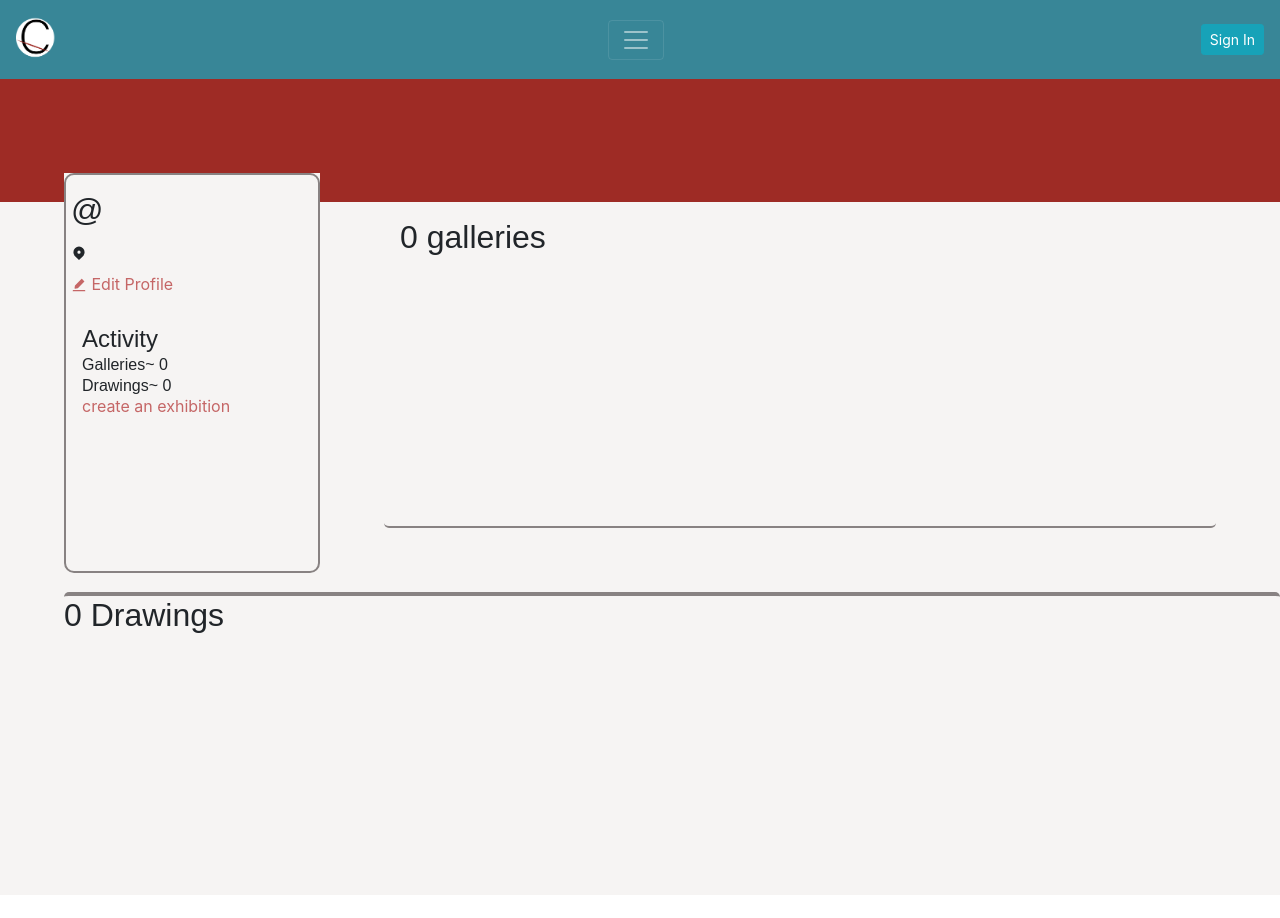
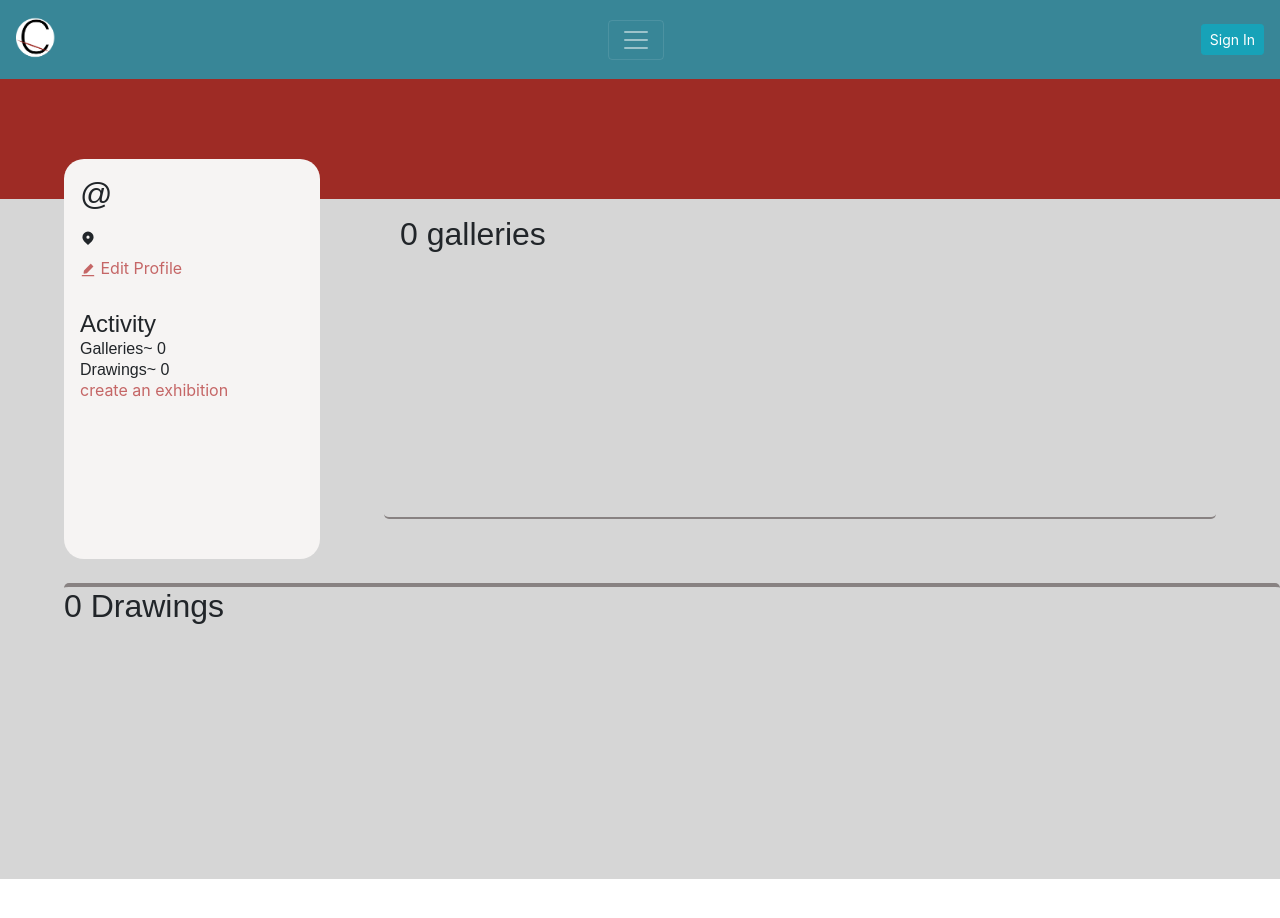
Before and after one commit to siobahnschuck/Curate, a React (Create React App) app in the folder client/: page /profile in a window 1280 px wide. Shown: the top 918 px of the page. Built offline with nearby package versions, Linux system fonts and the light colour scheme; a web font is replaced by a local one.

Commit message:
card styling

```diff
--- a/client/src/components/Forms/registerForm.jsx
+++ b/client/src/components/Forms/registerForm.jsx
@@ -8,7 +8,7 @@ import '../../css/Form.css'
 const RegisterForm = (props) => {
   return (
     <div className="home-register-form-con">
-      <p>create an account</p>
+      <h3>create an account</h3>
       <form className="home-form" onSubmit={(e) => props.handleSubmit(e)}>
         <input
           className="reg-in"
--- a/client/src/components/canvas/Canvas.jsx
+++ b/client/src/components/canvas/Canvas.jsx
@@ -120,10 +120,10 @@ const Canvas = (props) => {
             onChangeComplete={color => props.SetColor(color.hex)}
           />
         }>
-          <Button size="sm" variant="outline-info" >Select Color</Button>
+          <Button size="sm" variant="outline-info" style={{ backgroundColor: props.colorHexCode, color: "white" }} >Select Color</Button>
         </Tippy>
         {/* <Button size='sm' variant="outline-info" onClick={emojiPen}>Emoji Pen</Button> */}
-        <Button size='sm' variant="outline-info" onClick={ranColor}>Random Color</Button>
+        <Button size='sm' variant="outline-info" onClick={ranColor} style={{ backgroundColor: props.colorHexCode, color: "white" }}>Random Color</Button>
         {/* <Button size="sm" variant="outline-danger" onClick={undo}>undo</Button> */}
         <Button size="sm" variant="outline-danger" onClick={clearDrawing}>clear drawing</Button>
         {props.authenticated ? <form onSubmit={saveDrawing}>
--- a/client/src/css/Explore.css
+++ b/client/src/css/Explore.css
@@ -19,5 +19,5 @@
   background-color: white;
   border: 2px solid black;
   width: 20vw;
-  height: 25vh;
+  height: 15vh;
 }
--- a/client/src/css/Profile.css
+++ b/client/src/css/Profile.css
@@ -3,7 +3,7 @@
   display: grid;
   grid-template-columns: 30% 70%;
   grid-template-rows: 15% 40% 50%;
-  background-color: #F6F4F3;
+  background-color: #d6d6d6;
   /* margin: 0 1em; */
 }
 
@@ -16,7 +16,7 @@
 .drawing-cards {
   display:grid;
   grid-template-columns: 1fr 1fr 1fr;
-  background-color: #F6F4F3;
+  background-color: #d6d6d6;
 }
 
 .gallery-card {
@@ -39,18 +39,17 @@
 
 .user-info{
   grid-row: 2/3;
-  margin-top: 1em;
   background-color: #F6F4F3;
   height: 50vh;
   width: 20vw;
   align-self: center;
   place-self: center;
   z-index: 1;
+  border-radius: 20px;
 }
 
 .profile-card {
   justify-self: center;
-  border: 2px solid rgb(136, 130, 130);
   border-radius: 10px;
   width: 100%;
   height: 50vh;
@@ -58,7 +57,7 @@
 }
 
 .user-info-sec {
-  margin: 1em 0 2em 5px;
+  margin: 1em 0 2em 1em;
   text-align: left;
   line-height: 8px;
 }
@@ -77,7 +76,7 @@
   width: 25vw;
   border-radius: 10px;
   margin: 1em;
-  background-color: rgba(255, 255, 255, 0.315);
+  background-color: rgba(255, 255, 255, 0.555);
 }
 
 .draw-card-con {
@@ -142,7 +141,7 @@
   height: 45vh;
   width: 30vw;
   margin: 1em 0 1em 0;
-  background-color: rgba(255, 255, 255, 0.315);
+  background-color: rgb(255, 255, 255);
   border-radius: 10px;
 }
 
```
